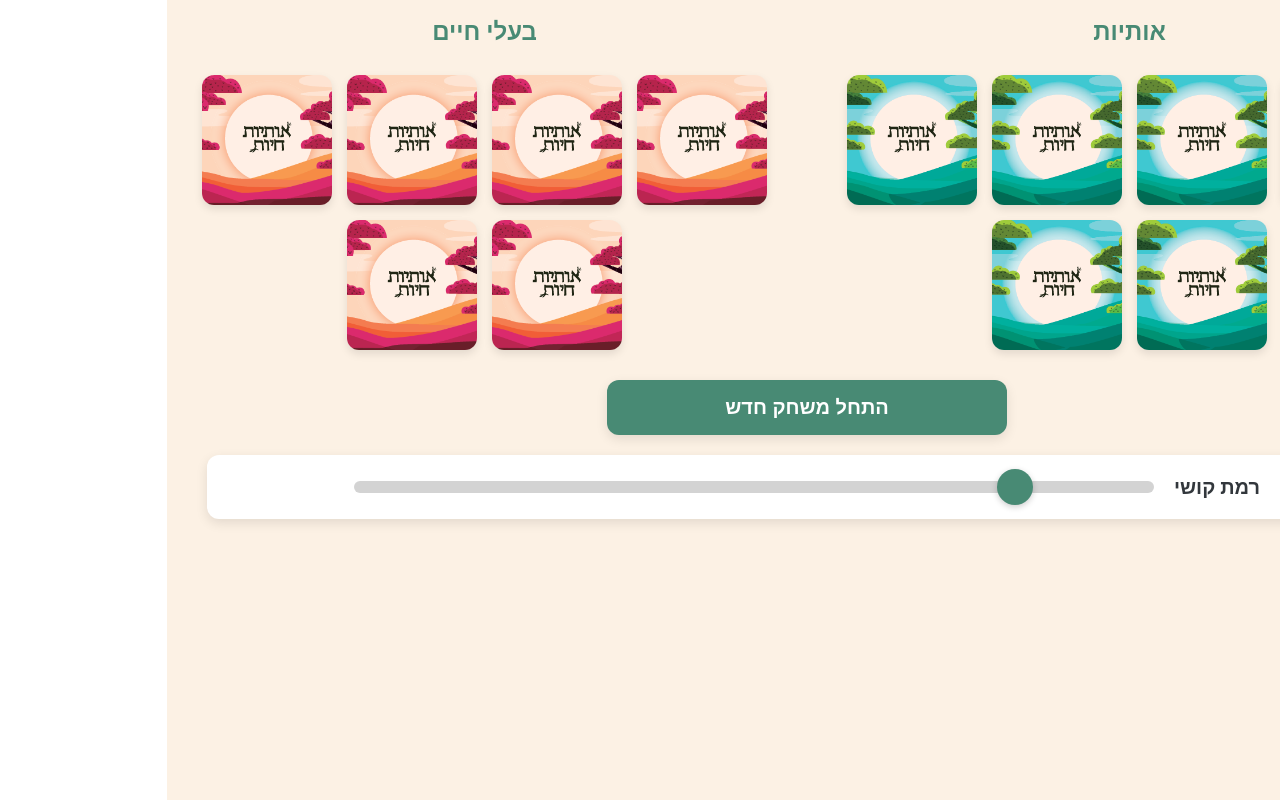
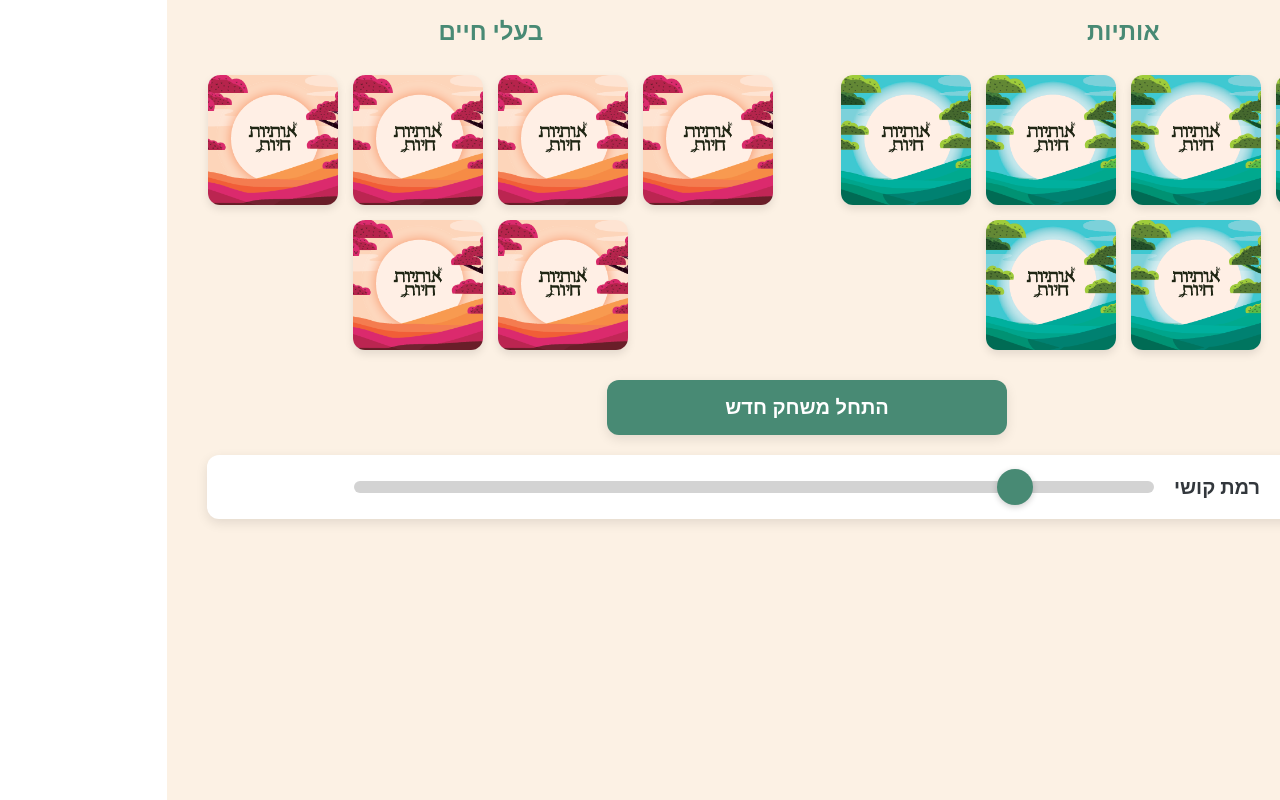
Before and after one commit to liveletters/games, a React (Vite) app: page /memory-game in a window 1280 px wide. Built offline with nearby package versions, Linux system fonts and the light colour scheme.

Commit message:
style: reduce gap between letter and animal columns
- Reduced column gap from 40px to 15px
- Matches card spacing for unified grid appearance
- Columns now look like one cohesive grid

```diff
--- a/src/pages/MemoryGame.css
+++ b/src/pages/MemoryGame.css
@@ -133,7 +133,7 @@
 /* Cards Container - holds both columns */
 .cards-container {
   display: flex;
-  gap: 40px;
+  gap: 15px;
   width: 100%;
   max-width: 1400px;
   justify-content: center;
```
